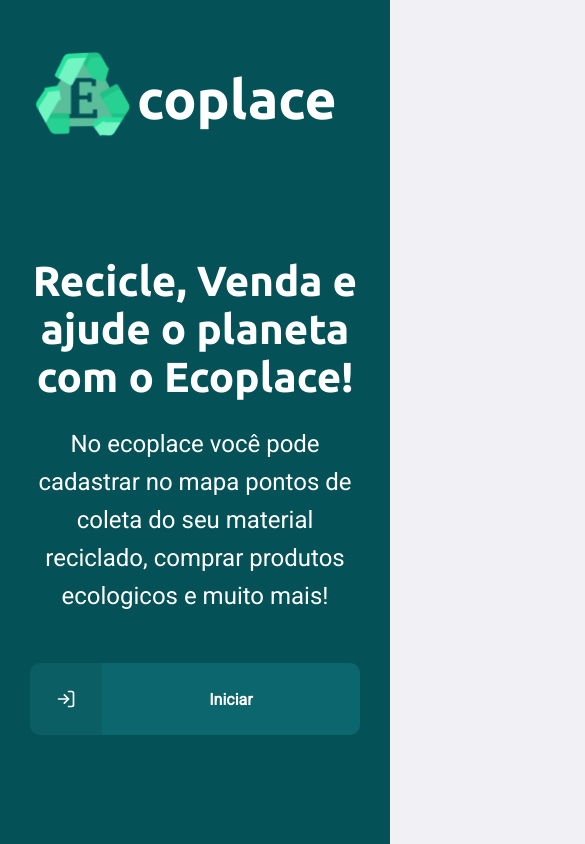
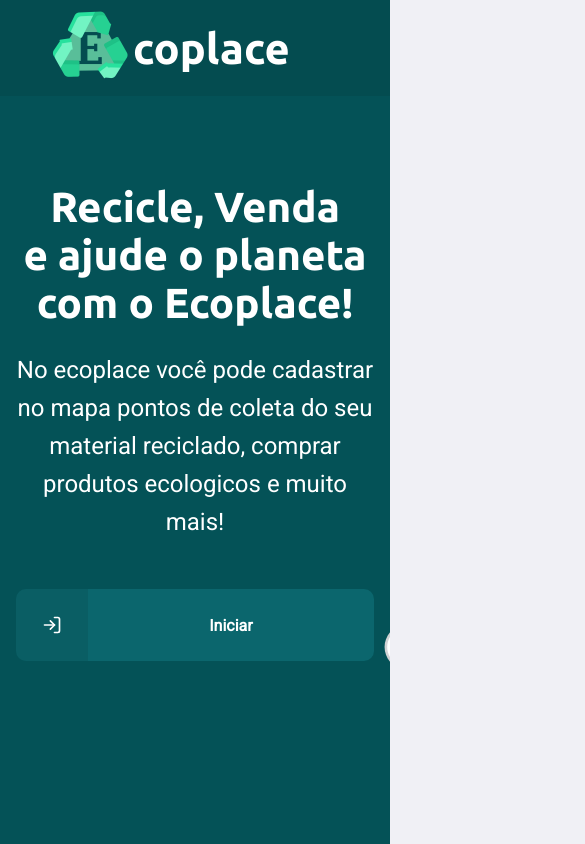
Before and after one commit to robertokbr/ecoplace, a React (Create React App) app in the folder frontend/: page / in a window 390 px wide. Shown: the top 844 px of the page, 585 px wide, since content can reach past the window. Built offline with nearby package versions, Linux system fonts and the light colour scheme.

Commit message:
Config mobile view

```diff
--- a/frontend/src/components/Dropzone/styles.css
+++ b/frontend/src/components/Dropzone/styles.css
@@ -1,5 +1,6 @@
 .dropzone {
-  height: 300px;
+  height: 19rem;
+  width: 38rem;
   background: #E1FAEC;
   border-radius: 10px;
 
--- a/frontend/src/pages/CreatePoint/styles.css
+++ b/frontend/src/pages/CreatePoint/styles.css
@@ -38,7 +38,7 @@
 
 /**/
  section.formContainer{
-max-width: 39rem;
+max-width: 38rem;
 display: flex;
 margin-left: auto;
 margin-right: 14rem;
@@ -167,7 +167,7 @@
 }
 
 #page-create-point form .leaflet-container {
-  width: 40rem;
+  width: 38rem;
   height: 22rem;
   border-radius: 8px;
   margin-bottom: 24px;
--- a/frontend/src/pages/Home/index.tsx
+++ b/frontend/src/pages/Home/index.tsx
@@ -13,14 +13,14 @@
             <img
               src={logo}
               alt="Ecoleta"
-              style={{ width: '100px', marginRight: '7px' }}
+              style={{ width: '5rem', marginRight: '5px' }}
             />
             <h1>coplace</h1>
           </div>
         </header>
 
         <main>
-          <h1>Recicle, Venda e ajude o planeta com o Ecoplace! </h1>
+          <h1>Recicle, Venda<br/>e ajude o planeta com o Ecoplace! </h1>
           <p>
             No ecoplace você pode cadastrar no mapa pontos de coleta do seu
             material reciclado, comprar produtos ecologicos e muito mais!
--- a/frontend/src/pages/Home/styles.css
+++ b/frontend/src/pages/Home/styles.css
@@ -1,20 +1,28 @@
-
 #page-home {
   height: 100vh;
   background: #045257 url('../../assets/backgroundAlt.svg') no-repeat 1150px bottom;
 
 }
+header{
+position: absolute;
+left: 0;
+right: 0;
+top: -3rem;
+background: rgba(0, 0, 0, 0.08);
+height: 96px;
+width: 100%;
+
+}
 
 .headerContainer{
+  margin-left: 3rem;
   display: flex;
-  justify-content: center;
+  height: 100%;
   align-items: center;
-
 }
 .headerContainer h1{
-font-size: 55px;
+font-size: 2.7rem;
 color: white;
-margin-right: 900px;
 }
 
 
@@ -23,8 +31,7 @@
   height: 100%;
   max-width: 1100px;
   margin: 0 auto;
-  padding: 0 30px;
-
+  padding: 6.5rem 1rem;
   display: flex;
   flex-direction: column;
   align-items: flex-start;
@@ -45,12 +52,12 @@
 }
 
 #page-home .content main h1 {
-  font-size: 54px;
+  font-size: 3.5rem;
   color: white;
 }
 
 #page-home .content main p {
-  font-size: 20px;
+  font-size: 1.4rem;
   margin-top: 24px;
   line-height: 38px;
   color: white;
@@ -59,7 +66,7 @@
 #page-home .content main a {
   width: 100%;
   max-width: 360px;
-  height: 72px;
+  height: 4.5rem;
   background: #0b666d;
   border-radius: 10px;
   text-decoration: none;
@@ -67,8 +74,8 @@
   display: flex;
   align-items: center;
   overflow: hidden;
-
   margin-top: 48px;
+  transition: 0.4s;
 }
 
 #page-home .content main a span {
@@ -122,9 +129,7 @@
     text-align: center;
   }
 
-  #page-home .content header {
-    margin: 48px auto 0;
-  }
+
 
   #page-home .content main {
     align-items: center;
@@ -138,3 +143,14 @@
     font-size: 24px;
   }
 }
+
+@media( max-width: 1100px){
+  #page-home {
+    background: #045257 url('../../assets/backgroundAlt.svg') no-repeat 24rem bottom;
+
+  }
+  #page-home .content {
+    display: flex;
+    align-items: center;
+  }
+}
--- a/frontend/src/pages/Menu/styles.ts
+++ b/frontend/src/pages/Menu/styles.ts
@@ -8,10 +8,16 @@
   display: flex;
   align-items: center;
   flex-direction: column;
+
+  @media(max-width: 1100px){
+    min-height: 88rem;
+    width: 40rem;
+    min-width: 100%;
+  }
 `;
 
 export const Header = styled.div`
-  width: 100vw;
+  width: 100%;
   max-height: 96px;
   flex: 1;
   display: flex;
@@ -38,7 +44,7 @@
   display: grid;
   grid-template-rows: auto;
   grid-template-columns: 1fr 1fr;
-  gap: 80px;
+  gap: 3rem;
   align-items: center;
   justify-items: center;
 `;
@@ -50,8 +56,8 @@
   border-radius: 10px;
   padding: 20px;
   transition: 0.2s;
-  height: 256px;
-  width: 280px;
+  height: 16rem;
+  width: 17.5rem;
   position: relative;
 
   img {
```
